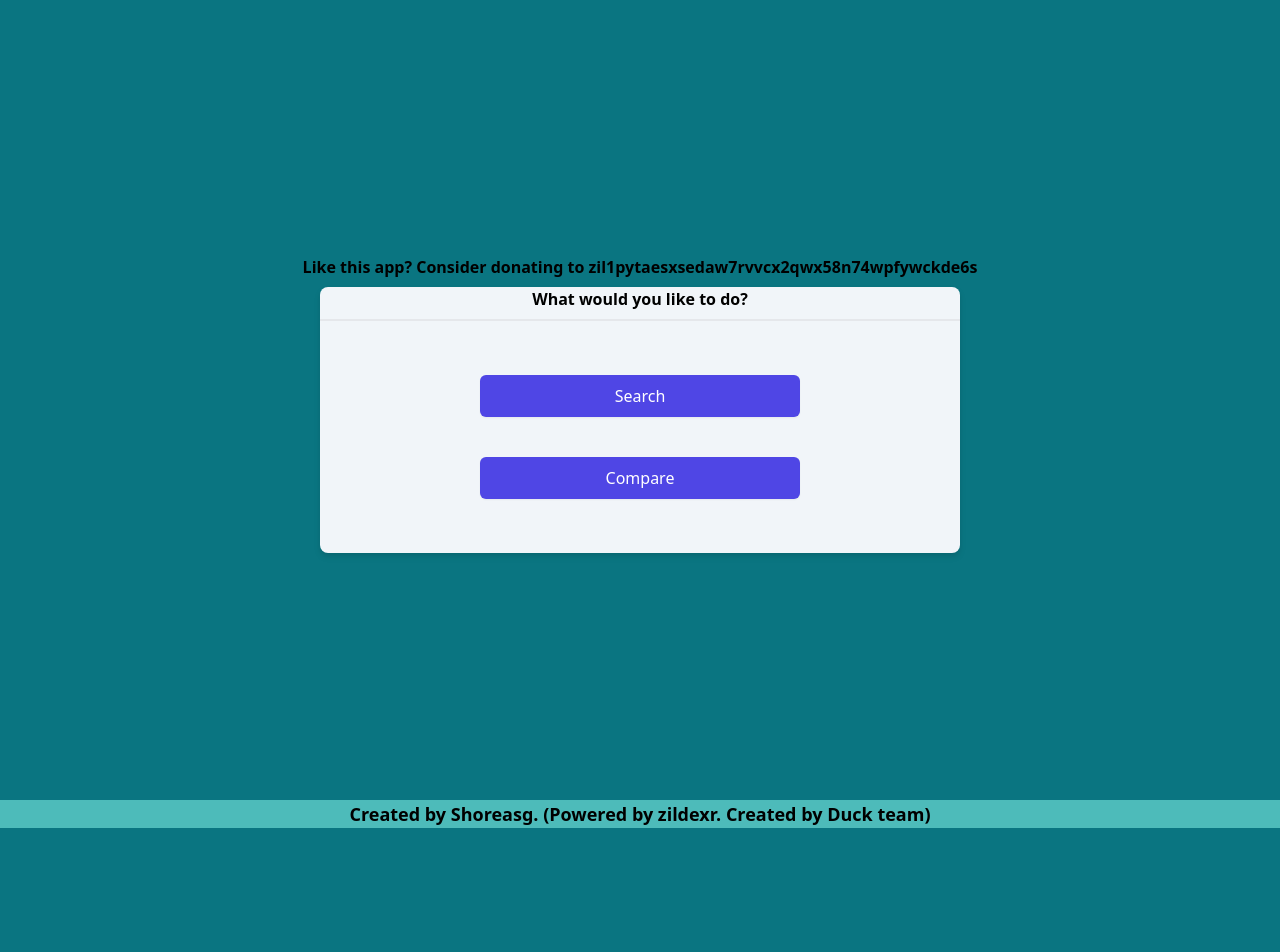
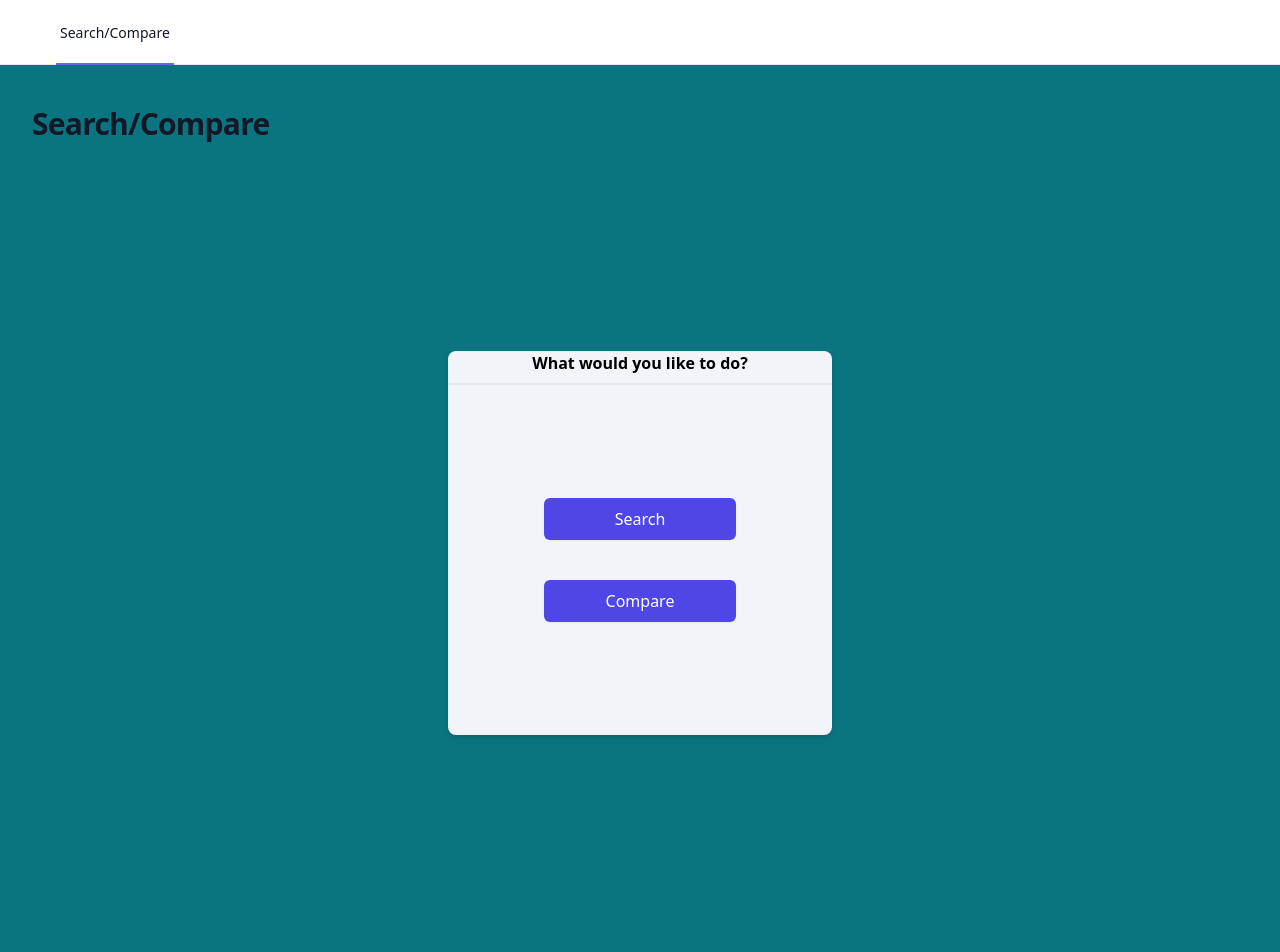
Before and after one commit to Shoreasg/SearchSoulless, a Next.js app in the folder searchsoulless/: page / in a window 1280 px wide. Shown: the top 952 px of the page. Before the commit the page ends 828 px from the top, so only its background shows below. Built offline with nearby package versions, Linux system fonts and the light colour scheme.

Commit message:
updated UI

```diff
--- a/searchsoulless/app/compare/page.tsx
+++ b/searchsoulless/app/compare/page.tsx
@@ -262,8 +262,14 @@ export default function Compare() {
         <>
             {firstSoullessData && secondSoullessData ?
                 <>
-                    <div className="h-fit w-fit md:w-screen flex justify-center">
-                        <div className="bg-white h-fit w-fit p-2">
+                    <div className="py-10 max-w-screen">
+                        <header>
+                            <div className="mx-auto max-w-7xl px-4 sm:px-6 lg:px-8">
+                                <h1 className="text-3xl font-bold leading-tight tracking-tight text-gray-900">Result</h1>
+                            </div>
+                        </header>
+                            <main className="h-fit w-max md:w-screen flex flex-row justify-center">
+                                <div className="bg-white h-fit w-fit">
                                     <div className="flex justify-center border-b-2 border-[#4DBBBA] p-2">
                                         <Image width={200} height={200} src={firstSoullessData.tokenData.metadata.resources[0].uri} alt={"NFT image"} />
                                     </div>
@@ -306,7 +312,7 @@ export default function Compare() {
                                         {mapFirstSoullessTraits}
                                     </div>
                                 </div>
-                        <div className="bg-white h-fit w-fit p-2">
+                                <div className="bg-white h-fit w-fit">
                                     <div className="flex justify-center border-b-2 border-[#4DBBBA] p-2">
                                         <Image width={200} height={200} src={secondSoullessData.tokenData.metadata.resources[0].uri} alt={"NFT image"} />
                                     </div>
@@ -350,13 +356,23 @@ export default function Compare() {
                                     </div>
                                 </div>
 
-                    </div>
+                            </main>
                             <div className="flex justify-center w-full m-2">
                                 <button className="inline-flex items-center rounded-md border border-transparent bg-indigo-600 px-6 py-3 text-base font-medium text-white shadow-sm hover:bg-indigo-700 focus:outline-none focus:ring-2 focus:ring-indigo-500 focus:ring-offset-2" onClick={handleSubmit((onHandleBack))} >Back</button>
                             </div>
+
+                    </div>
+
                 </>
                 :
-                <div className="h-screen flex items-center justify-center">
+                <div className="py-10 max-w-screen">
+                    <header>
+                        <div className="mx-auto max-w-7xl px-4 sm:px-6 lg:px-8">
+                            <h1 className="text-3xl font-bold leading-tight tracking-tight text-gray-900">Compare</h1>
+                        </div>
+                    </header>
+                    <main className="flex flex-col justify-center h-screen">
+                        <div className="mx-auto max-w-7xl sm:px-6 lg:px-8">
                             <form onSubmit={(e) => e.preventDefault()}>
                                 <div className="bg-white py-6 rounded-md px-10 max-w-lg shadow-md">
                                     <h1 className="text-center text-lg font-bold">Select the 2 Soulless that you would like to compare</h1>
@@ -412,6 +428,8 @@ export default function Compare() {
                                     <button className="w-full mt-5 bg-[#3077ff] text-white py-2 rounded-md font-semibold tracking-tight" onClick={() => router.push("/")} >Back</button>
                                 </div>
                             </form>
+                        </div>
+                    </main>
                 </div>}
         </>
 
--- a/searchsoulless/app/footer.tsx
+++ b/searchsoulless/app/footer.tsx
@@ -1,7 +1,14 @@
 export default function Footer() {
     return (
-        <footer className='w-full bg-[#4DBBBA] text-center text-lg font-bold'>
-        Created by Shoreasg. (Powered by zildexr. Created by Duck team)
-      </footer>
+      <footer className="bg-white">
+      <div className="mx-auto mt-32 w-full max-w-container px-4 sm:px-6 lg:px-8">
+      <div className="mt-8 md:order-1 md:mt-0 ">
+          <p className="text-lg font-bold text-black text-center">Created by Shoreasg.</p>
+          <p className="text-base font-bold text-black text-center">Powered by zildexr. Created by Duck team.</p>
+          <p className="text-sm font-bold text-black text-center">Like this app? Consider donating to zil1pytaesxsedaw7rvvcx2qwx58n74wpfywckde6s</p>
+        </div>
+
+      </div>
+    </footer>
     )
   }
--- /dev/null
+++ b/searchsoulless/app/header.tsx
@@ -0,0 +1,80 @@
+'use client'
+import { Disclosure } from '@headlessui/react'
+import { Bars3Icon, XMarkIcon } from '@heroicons/react/24/outline'
+
+
+const navigation = [
+    { name: 'Search/Compare', href: '#', current: true },
+]
+
+function classNames(...classes: string[]) {
+    return classes.filter(Boolean).join(' ')
+}
+
+export default function Header() {
+    return (
+        <div>
+            <Disclosure as="nav" className="border-b border-gray-200 bg-white">
+                {({ open }) => (
+                    <>
+                        <div className="max-auto max-w-screen px-4 sm:px-6 lg:px-8">
+                            <div className="flex h-16 justify-between">
+                                <div className="flex">
+                                    <div className="hidden sm:-my-px sm:ml-6 sm:flex sm:space-x-8">
+                                        {navigation.map((item) => (
+                                            <a
+                                                key={item.name}
+                                                href={item.href}
+                                                className={classNames(
+                                                    item.current
+                                                        ? 'border-indigo-500 text-gray-900'
+                                                        : 'border-transparent text-gray-500 hover:border-gray-300 hover:text-gray-700',
+                                                    'inline-flex items-center px-1 pt-1 border-b-2 text-sm font-medium'
+                                                )}
+                                                aria-current={item.current ? 'page' : undefined}
+                                            >
+                                                {item.name}
+                                            </a>
+                                        ))}
+                                    </div>
+                                </div>
+                                <div className="-mr-2 flex items-center sm:hidden">
+                                    {/* Mobile menu button */}
+                                    <Disclosure.Button className="inline-flex items-center justify-center rounded-md bg-white p-2 text-gray-400 hover:bg-gray-100 hover:text-gray-500 focus:outline-none focus:ring-2 focus:ring-indigo-500 focus:ring-offset-2">
+                                        <span className="sr-only">Open main menu</span>
+                                        {open ? (
+                                            <XMarkIcon className="block h-6 w-6" aria-hidden="true" />
+                                        ) : (
+                                            <Bars3Icon className="block h-6 w-6" aria-hidden="true" />
+                                        )}
+                                    </Disclosure.Button>
+                                </div>
+                            </div>
+                        </div>
+
+                        <Disclosure.Panel className="sm:hidden">
+                            <div className="space-y-1 pt-2 pb-3">
+                                {navigation.map((item) => (
+                                    <Disclosure.Button
+                                        key={item.name}
+                                        as="a"
+                                        href={item.href}
+                                        className={classNames(
+                                            item.current
+                                                ? 'bg-indigo-50 border-indigo-500 text-indigo-700'
+                                                : 'border-transparent text-gray-600 hover:bg-gray-50 hover:border-gray-300 hover:text-gray-800',
+                                            'block pl-3 pr-4 py-2 border-l-4 text-base font-medium'
+                                        )}
+                                        aria-current={item.current ? 'page' : undefined}
+                                    >
+                                        {item.name}
+                                    </Disclosure.Button>
+                                ))}
+                            </div>
+                        </Disclosure.Panel>
+                    </>
+                )}
+            </Disclosure>
+        </div>
+    )
+}
--- a/searchsoulless/app/layout.tsx
+++ b/searchsoulless/app/layout.tsx
@@ -1,6 +1,7 @@
 import Footer from './footer'
 import './globals.css'
 import Head from './head'
+import Header from './header'
 
 
 export default function RootLayout({
@@ -11,11 +12,12 @@ export default function RootLayout({
   return (
     <html lang="en">
       <Head />
-      <body className='bg-[#0A7581] w-fit h-fit md:w-screen '>
+
+      <body className="bg-[#0A7581] w-max md:w-screen">
+      <Header/>
         {children}
         <Footer />
       </body>
-
     </html>
   )
 }
--- a/searchsoulless/app/page.tsx
+++ b/searchsoulless/app/page.tsx
@@ -2,10 +2,17 @@ import Link from "next/link";
 
 export default function Home() {
   return (
-    <div className="flex flex-col items-center justify-center h-screen w-screen">
-      <p className="font-semibold text-center p-2">Like this app? Consider donating to zil1pytaesxsedaw7rvvcx2qwx58n74wpfywckde6s</p>
-      <div className="w-3/5 h-1/3 flex flex-col justify-center bg-slate-100 rounded-lg drop-shadow-md xl:w-1/2">
-        <div className="w-full h-full flex flex-col items-center justify-around">
+    <div className="py-10 max-w-screen">
+      <header>
+        <div className="mx-auto max-w-7xl px-4 sm:px-6 lg:px-8">
+          <h1 className="text-3xl font-bold leading-tight tracking-tight text-gray-900">Search/Compare</h1>
+        </div>
+      </header>
+      <main className="h-screen flex flex-col justify-center">
+        <div className="mx-auto max-w-7xl sm:px-6 lg:px-8">
+          <div className="px-4 py-8 sm:px-0">
+            <div className="flex flex-col justify-center bg-slate-100 rounded-lg drop-shadow-md">
+              <div className="w-80 md:w-96 lg:w-96 xl:w-96 h-96 flex flex-col items-center justify-around">
                 <div className="font-semibold text-center w-full border-b-2 pb-2">
                   What would you like to do?
                 </div>
@@ -28,5 +35,9 @@ export default function Home() {
               </div>
             </div>
           </div>
+        </div>
+      </main>
+    </div>
+
   )
 }
```
Also changed, not shown: searchsoulless/app/search/page.tsx (+28 -7 lines). Lines whose indentation alone changed are shown as unchanged.
